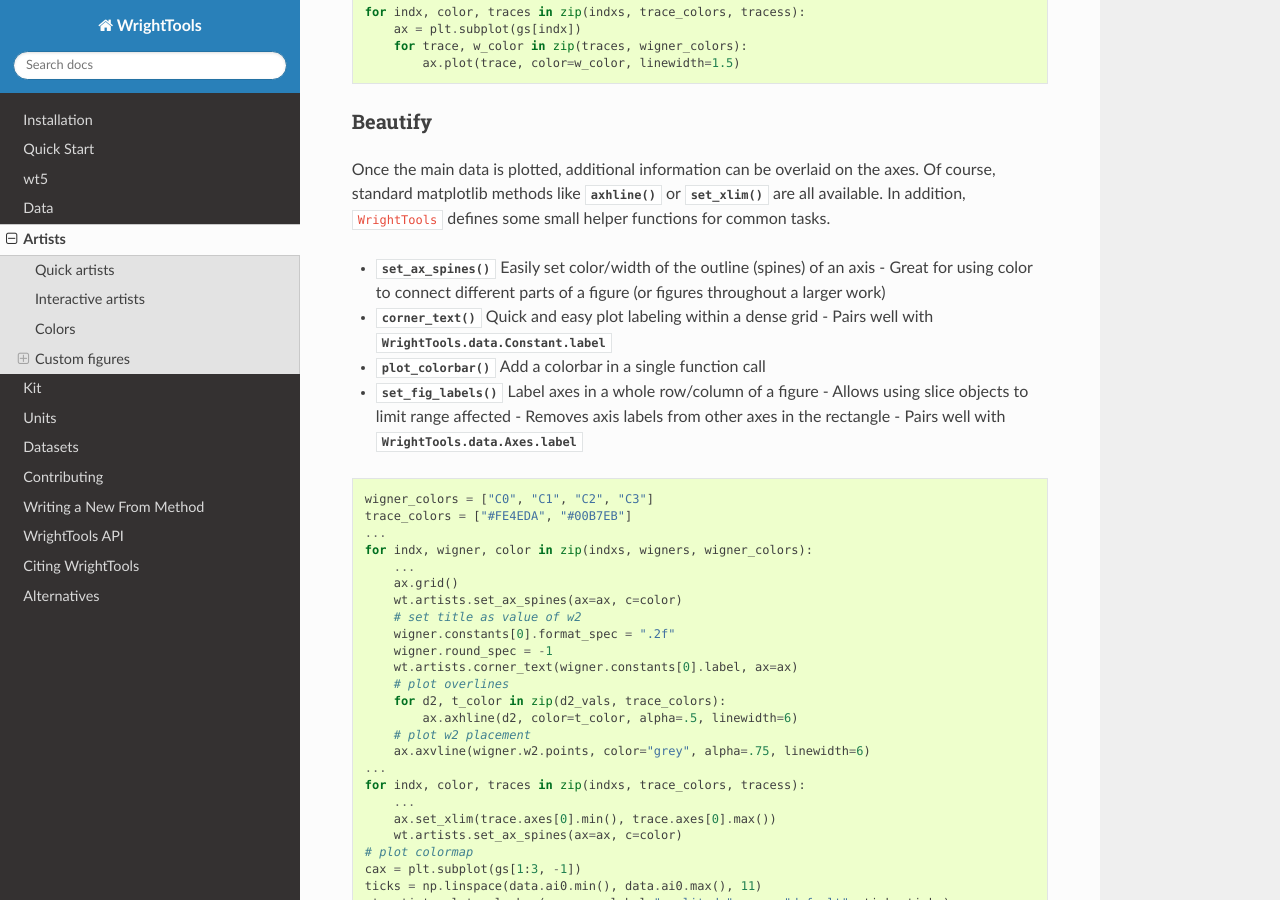
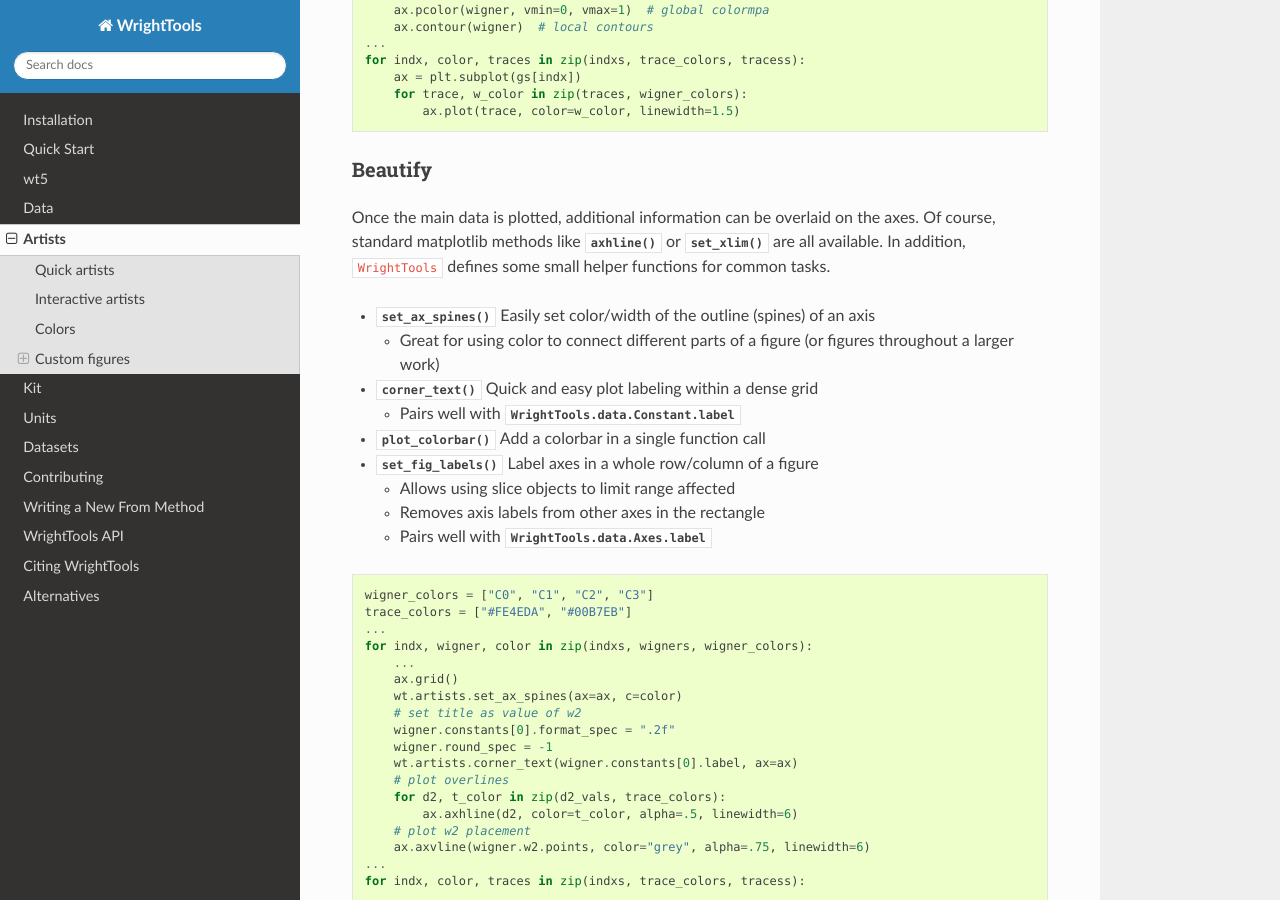
Before and after one commit to wright-group/WrightTools, a Sphinx documentation site: the page built from docs/artists.rst, in a window 1280 px wide and 900 px high, scrolled down 4138 px. Built offline with Sphinx 7.4.7 and the Read the Docs theme 2.0.0, drawn with Linux system fonts in a browser that asks for light colours; pages that are not in the unit, such as notebooks, are missing from menus; the version number could not be read and is left out; some of the changed lines change nothing that is shown; some of the changed text lies outside the part shown.

Commit message:
Formatting tweaks

```diff
--- a/docs/artists.rst
+++ b/docs/artists.rst
@@ -176,6 +176,8 @@ exploring the relationships between ``WrightTools`` and the underlying ``matplot
 
 The preprocessing of data is handled in tools covered in :ref:`data`.
 
+First, the full code and the image it creates:
+
 .. literalinclude:: auto_examples/custom_fig.py
    :lines: 10-
 
@@ -249,11 +251,16 @@ Of course, standard matplotlib methods like :meth:`~matplotlib.axes.Axes.axhline
 In addition, ``WrightTools`` defines some small helper functions for common tasks.
 
 - :meth:`~WrightTools.artists.set_ax_spines` Easily set color/width of the outline (spines) of an axis
+
   - Great for using color to connect different parts of a figure (or figures throughout a larger work)
+
 - :meth:`~WrightTools.artists.corner_text` Quick and easy plot labeling within a dense grid
+
   - Pairs well with :attr:`WrightTools.data.Constant.label`
+
 - :meth:`~WrightTools.artists.plot_colorbar` Add a colorbar in a single function call
 - :meth:`~WrightTools.artists.set_fig_labels` Label axes in a whole row/column of a figure
+
   - Allows using slice objects to limit range affected
   - Removes axis labels from other axes in the rectangle
   - Pairs well with :attr:`WrightTools.data.Axes.label`
```
